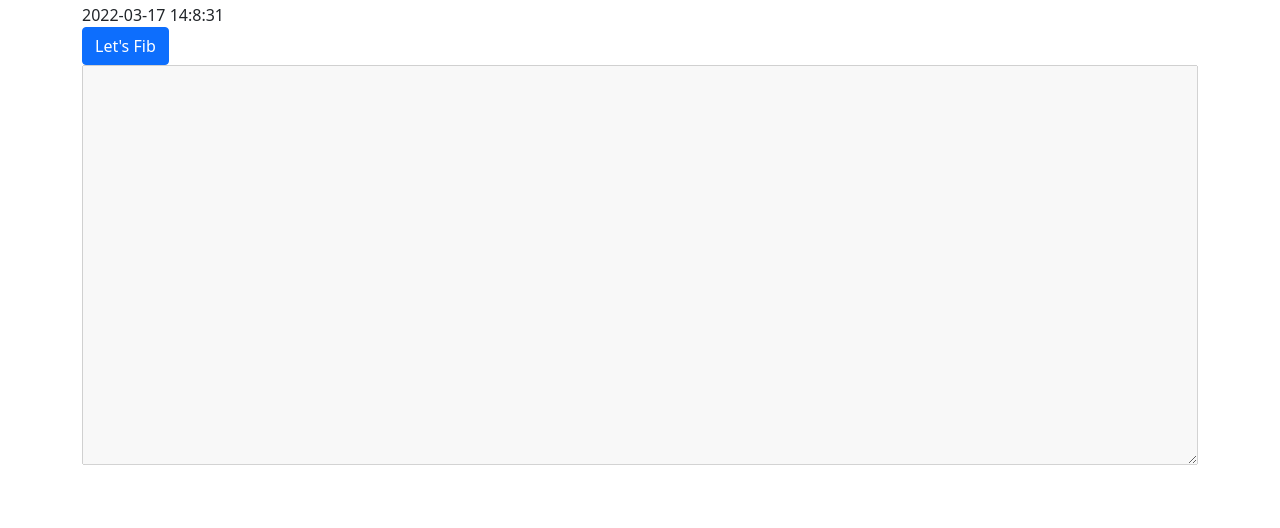
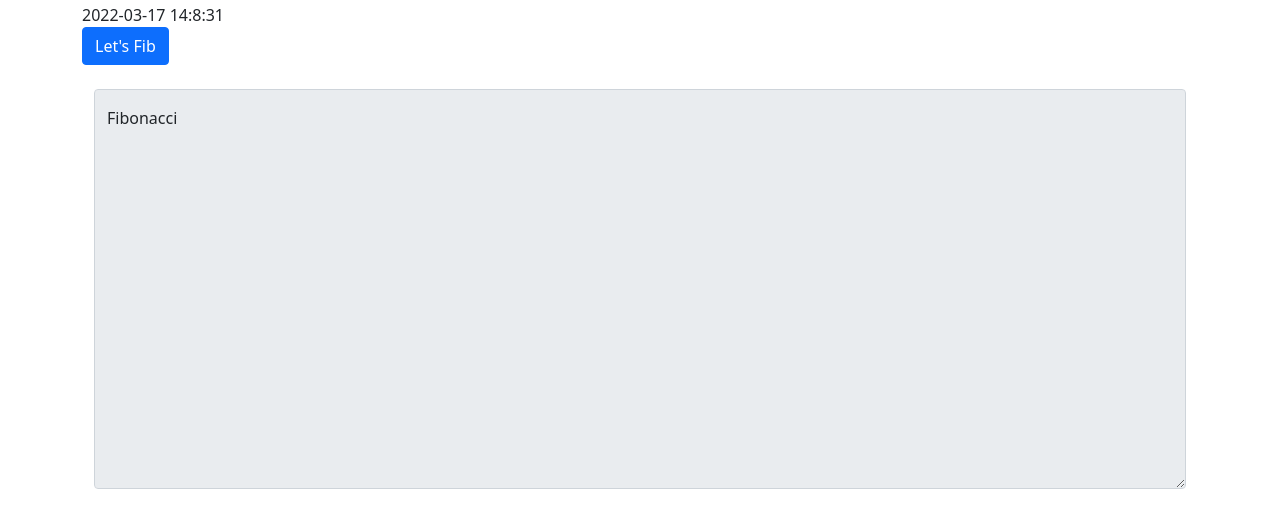
Before and after one commit to Alejogonzalez/PruebaProteccion, a plain HTML site: page index.html in a window 1280 px wide. Shown: the part 180-708 px from the top of the page. Drawn offline with nearby package versions, Linux system fonts and the light colour scheme.

Commit message:
Fix TextArea Pos

```diff
--- a/index.html
+++ b/index.html
@@ -31,11 +31,17 @@
 
     <button id="Btn_fibo" type="button" class="btn btn-primary" onclick="fibo()">Let's Fib</button>
     <div class="container-fluid">
-      <div class="row align-items-start" >
 
-          <textarea id="log" disabled></textarea>
+      <div class="row">
+        <div class="col pt-4">
+          <div class="form-floating alling-center" >
 
+            <textarea id="log" class="form-control" placeholder="Secuencia Fibonacci" disabled></textarea>
+            <label for="log">Fibonacci</label>
+         </div>
+        </div>
       </div>
+
     </div>
 
     </div>
```
